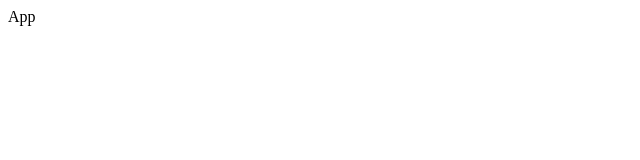
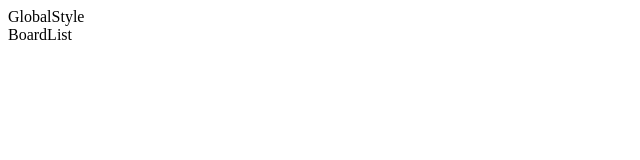
Before and after one commit to Meegu80/lecture15-board, a React (Vite) app: page / in a window 1280 px wide. Shown: the top 160 px of the page, without its empty margins (0-640 px from the left). Built offline with nearby package versions, Linux system fonts and the light colour scheme.

Commit message:
초기화(파일/폴더 생성 완료)

```diff
--- a/src/App.tsx
+++ b/src/App.tsx
@@ -1,8 +1,13 @@
+import GlobalStyles from "./styles/GlobalStyles.tsx";
+import {RouterProvider} from "react-router";
+import {router} from "./router/router.tsx";
+
 function App() {
 
     return (
         <div>
-            App
+            <GlobalStyles />
+            <RouterProvider router={router} />
         </div>
     );
 }
--- /dev/null
+++ b/src/layouts/Layout.tsx
@@ -0,0 +1,12 @@
+import {Outlet} from "react-router";
+
+function Layout() {
+
+    return (
+        <div>
+            <Outlet />
+        </div>
+    );
+}
+
+export default Layout;
--- /dev/null
+++ b/src/pages/BoardList.tsx
@@ -0,0 +1,10 @@
+function BoardList() {
+
+    return (
+        <div>
+            BoardList
+        </div>
+    );
+}
+
+export default BoardList;
--- /dev/null
+++ b/src/pages/ErrorPage.tsx
@@ -0,0 +1,10 @@
+function ErrorPage() {
+
+    return (
+        <div>
+            ErrorPage
+        </div>
+    );
+}
+
+export default ErrorPage;
--- /dev/null
+++ b/src/pages/auth/Login.tsx
@@ -0,0 +1,10 @@
+function Login() {
+
+    return (
+        <div>
+            Login
+        </div>
+    );
+}
+
+export default Login;
--- /dev/null
+++ b/src/pages/auth/Register.tsx
@@ -0,0 +1,10 @@
+function Register() {
+
+    return (
+        <div>
+            Register
+        </div>
+    );
+}
+
+export default Register;
--- /dev/null
+++ b/src/pages/post/BoardDetail.tsx
@@ -0,0 +1,10 @@
+function BoardDetail() {
+
+    return (
+        <div>
+            BoardDetail
+        </div>
+    );
+}
+
+export default BoardDetail;
--- /dev/null
+++ b/src/pages/post/BoardEdit.tsx
@@ -0,0 +1,10 @@
+function BoardEdit() {
+
+    return (
+        <div>
+            BoardEdit
+        </div>
+    );
+}
+
+export default BoardEdit;
--- /dev/null
+++ b/src/pages/post/BoardWrite.tsx
@@ -0,0 +1,10 @@
+function BoardWrite() {
+
+    return (
+        <div>
+            BoardWrite
+        </div>
+    );
+}
+
+export default BoardWrite;
--- /dev/null
+++ b/src/router/router.tsx
@@ -0,0 +1,24 @@
+import {createBrowserRouter} from "react-router";
+import Layout from "../layouts/Layout.tsx";
+import BoardList from "../pages/BoardList.tsx";
+import BoardDetail from "../pages/post/BoardDetail.tsx";
+import BoardWrite from "../pages/post/BoardWrite.tsx";
+import BoardEdit from "../pages/post/BoardEdit.tsx";
+import Login from "../pages/auth/Login.tsx";
+import Register from "../pages/auth/Register.tsx";
+import ErrorPage from "../pages/ErrorPage.tsx";
+
+export const router = createBrowserRouter([
+    {
+        element: <Layout />,
+        children: [
+            {path: "/", element: <BoardList/>},
+            {path: "/post/:id", element: <BoardDetail/>},
+            {path: "/post/write", element: <BoardWrite/>},
+            {path: "/post/edit", element: <BoardEdit/>},
+            {path: "/login", element: <Login/>},
+            {path: "/register", element: <Register/>},
+        ]
+    },
+    {path: "*", element: <ErrorPage />},
+]);
--- /dev/null
+++ b/src/styles/GlobalStyles.tsx
@@ -0,0 +1,10 @@
+function GlobalStyles() {
+
+    return (
+        <div>
+            GlobalStyle
+        </div>
+    );
+}
+
+export default GlobalStyles;
```
Also changed, not shown: src/firebase.ts (added, +85 -0 lines).
